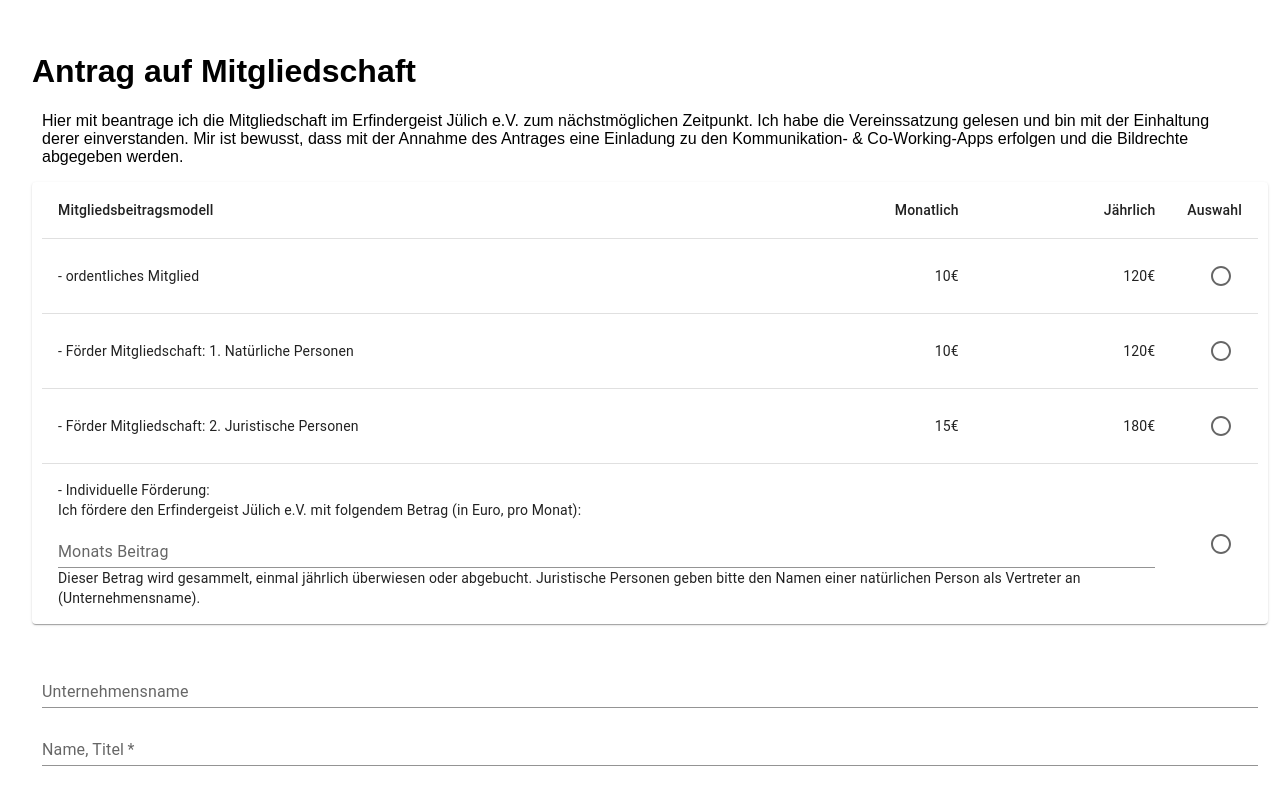
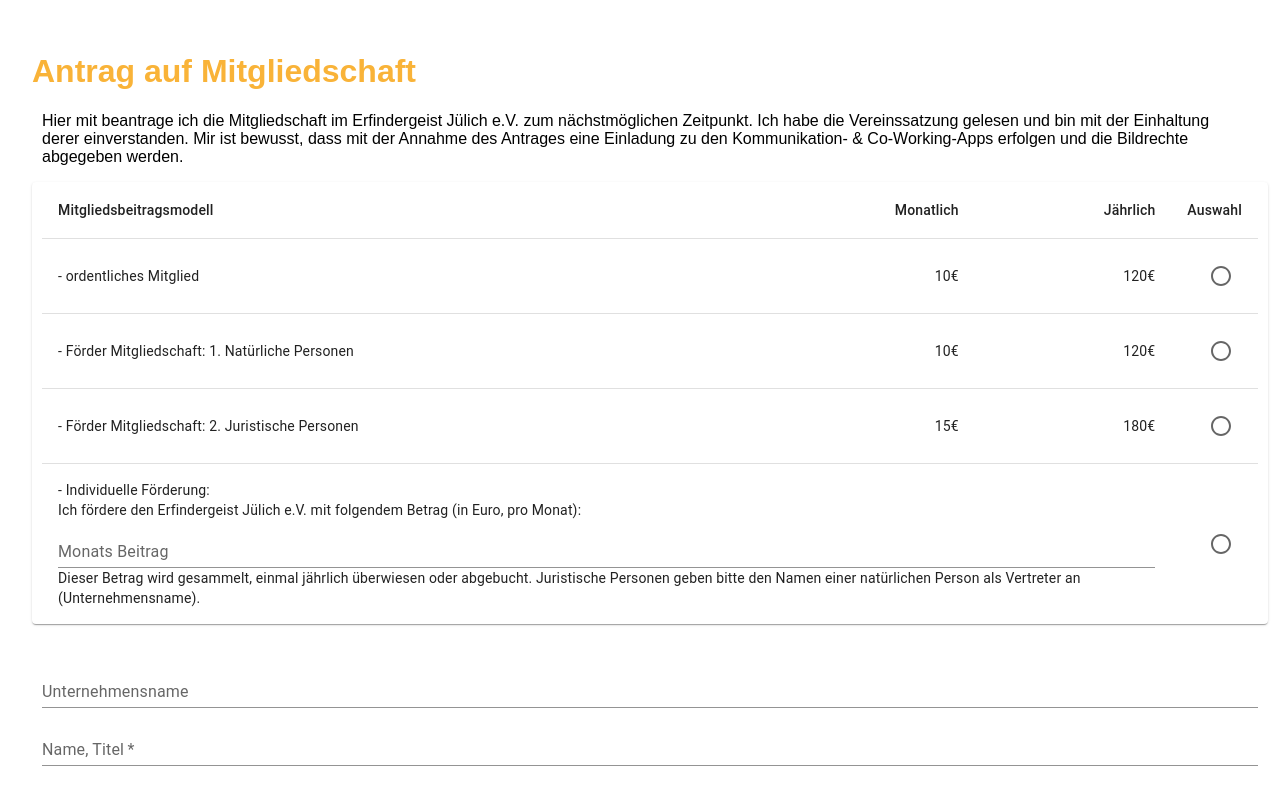
Before and after one commit to onjen/mitgliedsantrag, a React (Vite) app: page / in a window 1280 px wide. Shown: the top 799 px of the page. Built offline with nearby package versions, Linux system fonts and the light colour scheme.

Commit message:
h1 color

```diff
--- a/src/index.css
+++ b/src/index.css
@@ -12,6 +12,10 @@
   margin: 0;
 }
 
+h1 {
+  color: #F9B338;
+}
+
 .only-Print {
   display: none;
 }
@@ -23,7 +27,6 @@
 
   h1 {
     break-before: page;
-    color: #F9B338;
   }
 
   h1, h2, h3, h4, h5 {
```
